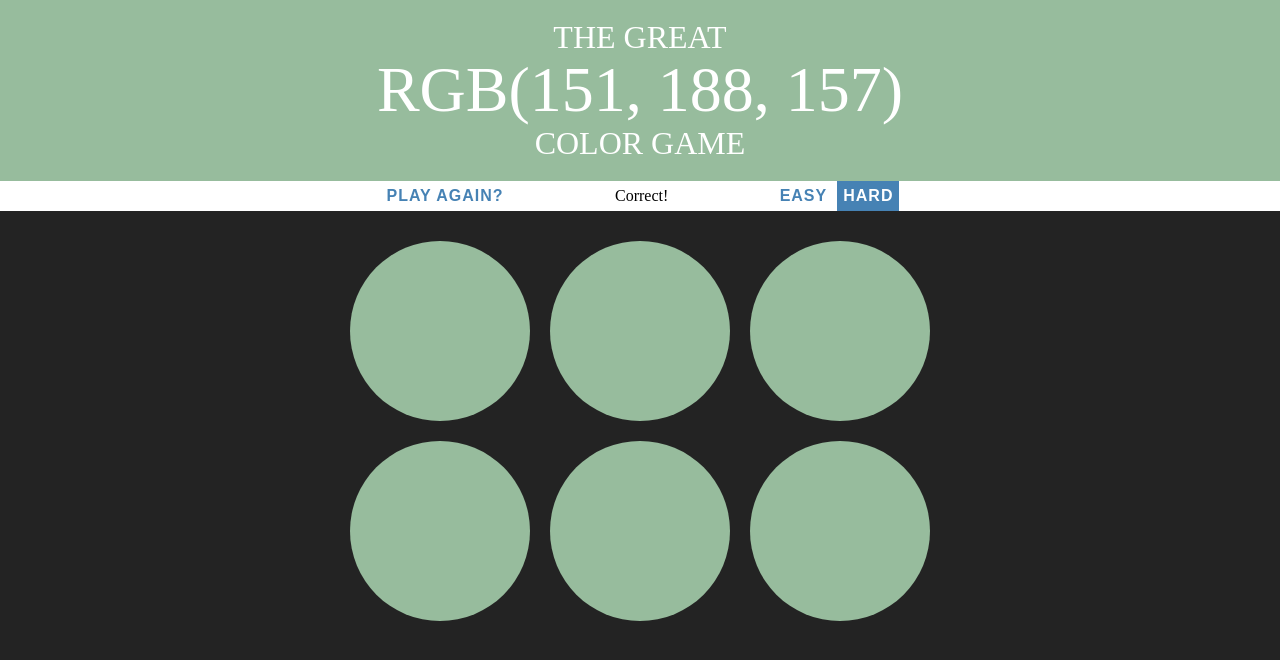
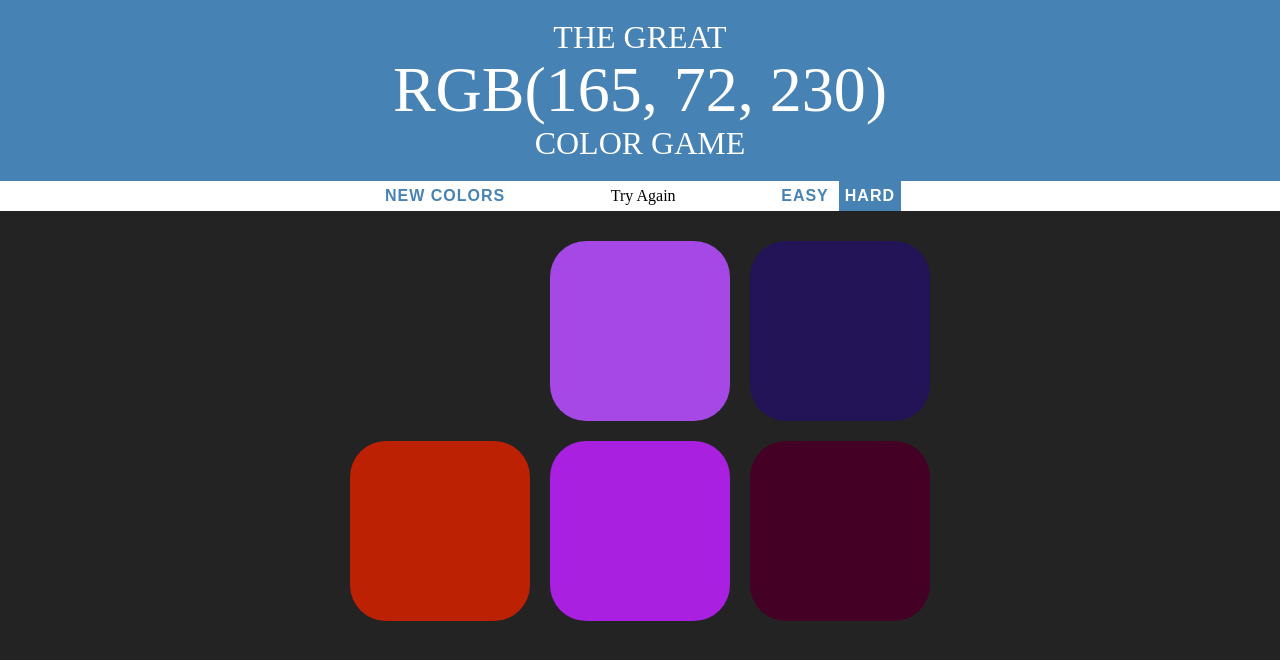
Before and after one commit to Neous1/colorGame, a plain HTML site: page colorGame.html in a window 1280 px wide. Both pictures are taken after a click on the element 439 px from the left and 330 px from the top of the page. Drawn offline with Linux system fonts and the light colour scheme.

Commit message:
final (for now ) refactoring beta version ready to ship

```diff
--- a/colorGame.css
+++ b/colorGame.css
@@ -11,7 +11,7 @@ body{
     padding-bottom: 30%;
     float: left;
     margin: 1.66% /*create space between squares*/;
-    border-radius: 50%;
+    border-radius: 20%;
     transition: background 0.6s;
     --webkit-transition: background 0.6s;
     --moz-transition: background 0.6s;
--- a/colorGame.js
+++ b/colorGame.js
@@ -1,16 +1,26 @@
 var numSquares = 6
-var colors = generateRandomColors(numSquares);
-
+var colors = [];
+var pickedColor;
 var squares = document.querySelectorAll(".square");
-
-var pickedColor = pickColor();
 var colorDisplay = document.getElementById("colorDisplay");
 var messageDisplay = document.querySelector("#message");
 var h1 = document.querySelector("h1");
 var resetButton = document.querySelector("#reset");
-//var easyBtn = document.querySelector("#easyBtn");
-//var hardBtn = document.getElementById("hardBtn");
 var modeButtons = document.querySelectorAll(".mode");
+
+
+init();
+
+function init(){
+    //modeButtons event listeners
+    setupModeButtons();
+    // loop thru the squares to assign a color from colors[]
+    setupSquares()
+    reset();
+
+}
+
+function setupModeButtons(){
 
     for (var i =0; i<modeButtons.length; i++){
         modeButtons[i].addEventListener("click", function(){
@@ -21,15 +31,32 @@ for (var i =0; i<modeButtons.length; i++){
             this.classList.add("selected");
             //figure out how many square to show
             this.textContent === "Easy" ? numSquares = 3: numSquares = 6;
-        // pick new color
-        // pick a new pickedColor
-        //update page to reflect change
-
             reset();
-
         });
      }
+}
+function setupSquares(){
 
+    for (var i = 0; i < squares.length; i++){
+        // add click listeners to squares
+        squares[i].addEventListener("click", function(){
+            //capture color of clicked square
+            var clickedColor = this.style.background;
+            // compare color to pickedColor
+            console.log(clickedColor, pickedColor);
+            if (clickedColor === pickedColor){
+                messageDisplay.textContent = "Correct!"
+                resetButton.textContent = "Play Again?"
+                changeColors(clickedColor)
+                h1.style.background = clickedColor
+            }
+            else{
+                this.style.background = "#232323";
+                messageDisplay.textContent = "Try Again"
+            }
+        });
+    }
+}
 function reset(){
     //generate all new colors
     colors = generateRandomColors(numSquares);
@@ -55,30 +82,6 @@ resetButton.addEventListener("click", function(){
     reset()
 });
 
-colorDisplay.textContent = pickedColor;
-
-// loop thru the squares to assign a color from colors[]
-for (var i = 0; i < squares.length; i++){
-    // add startup color
-    squares[i].style.background = colors[i];
-    // add click listeners to squares
-    squares[i].addEventListener("click", function(){
-        //capture color of clicked square
-        var clickedColor = this.style.background;
-        // compare color to pickedColor
-        console.log(clickedColor, pickedColor);
-        if (clickedColor === pickedColor){
-            messageDisplay.textContent = "Correct!"
-            resetButton.textContent = "Play Again?"
-            changeColors(clickedColor)
-            h1.style.background = clickedColor
-        }
-        else{
-            this.style.background = "#232323";
-            messageDisplay.textContent = "Try Again"
-        }
-    });
-}
 
 function changeColors(color){
     //loop thru all squares
```
Lines whose indentation alone changed are shown as unchanged.
